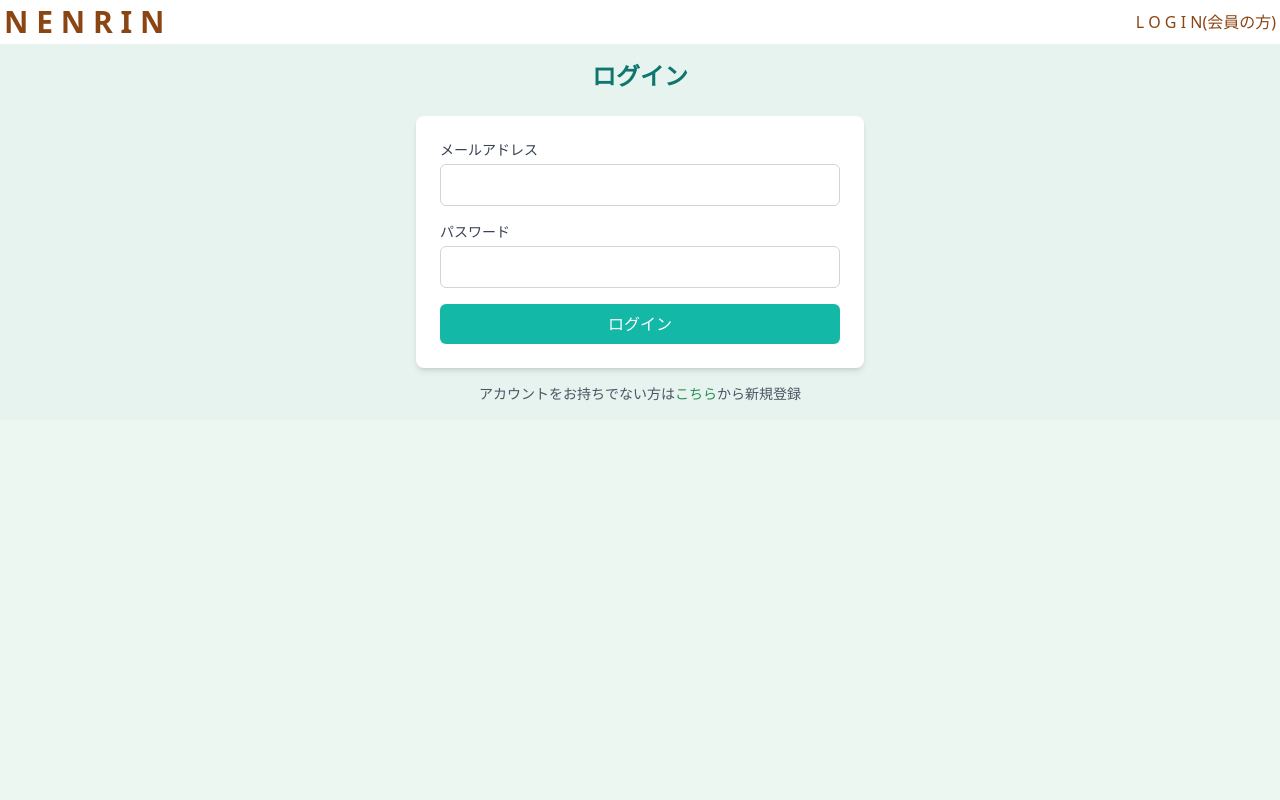
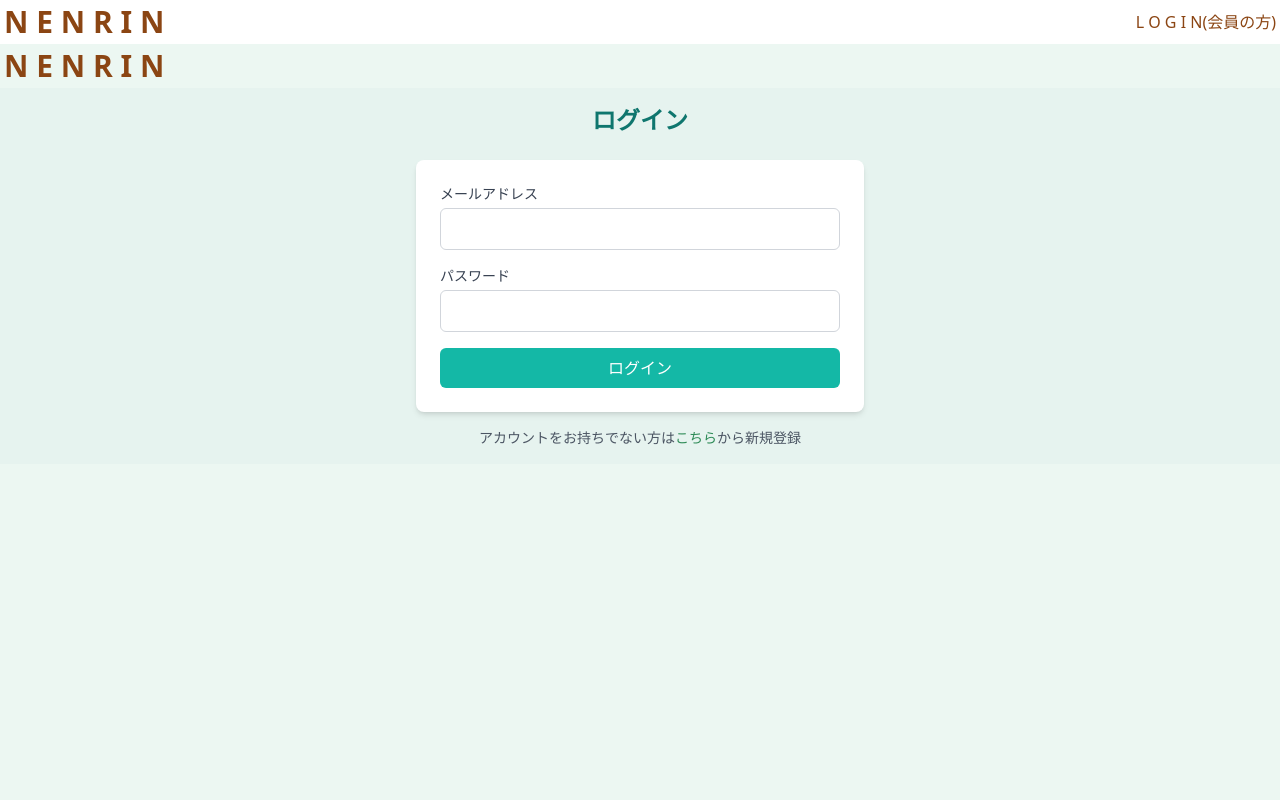
Before and after one commit to Yuka-Matsumoto/NENRIN, a Next.js app in the folder frontend/: page /account/login in a window 1280 px wide. Shown: the top 800 px of the page. Built offline with nearby package versions, Linux system fonts and the light colour scheme; no server answers.

Commit message:
🚧customheader

```diff
--- a/frontend/components/layout/CustomHeader.tsx
+++ b/frontend/components/layout/CustomHeader.tsx
@@ -6,12 +6,7 @@ const CustomHeader = () => {
     return (
         <div className="flex justify-between items-center">
             <Link href="/" passHref>
-                <h1 className="text-green-700 text-3xl font-bold p-1">カスタム N E N R I N</h1>
-            </Link>
-            <Link href="/" passHref>
-                <p className="text-green-700 ml-auto pr-1 cursor-pointer">
-                    カスタム
-                </p>
+                <h1 className="text-brown-700 text-3xl font-bold p-1">N E N R I N</h1>
             </Link>
         </div>
     );
--- a/frontend/src/app/account/login/page.tsx
+++ b/frontend/src/app/account/login/page.tsx
@@ -1,11 +1,15 @@
+import RootLayout from '../../layout';
+import CustomHeader from "../../../../components/layout/CustomHeader";
 import LoginForm from '../../../../components/Auth/LoginForm';
 
 const LoginPage = () => {
     return (
-        <div>
-            {/* <h1>ログイン</h1> */}
-            <LoginForm />
-        </div>
+        <RootLayout header={<CustomHeader />}>
+            <div>
+                {/* <h1>ログイン</h1> */}
+                <LoginForm />
+            </div>
+        </RootLayout>
     );
 };
 
--- a/frontend/src/app/layout.tsx
+++ b/frontend/src/app/layout.tsx
@@ -1,28 +1,62 @@
+// import '../../styles/globals.css';
+// import Header from "../../components/layout/Header";
+// import Footer from "../../components/layout/Footer";
+
+// export const metadata = {
+//   title: "N E N R I N",
+//   description: "A platform that connects individuals and organizations, fostering community and purpose after retirement.",
+
+// }
+
+// export default function RootLayout({
+//   children,
+// }: {
+//   children: React.ReactNode
+// }) {
+//   return (
+
+//     <html lang="ja">
+//       <body>
+//         <Header />
+//         <div className="min-h-screen bg-mint">
+//           {children}
+//         </div>
+//         <Footer />
+//       </body>
+//     </html>
+//   )
+// }
+
+
+
+
+
+// app/layout.tsx
 import '../../styles/globals.css';
-import Header from "../../components/layout/Header";
+import DefaultHeader from "../../components/layout/Header";
 import Footer from "../../components/layout/Footer";
 
 export const metadata = {
   title: "N E N R I N",
   description: "A platform that connects individuals and organizations, fostering community and purpose after retirement.",
-
 }
 
 export default function RootLayout({
   children,
+  header, // ヘッダーをプロパティとして受け取る
 }: {
-  children: React.ReactNode
+  children: React.ReactNode,
+  header?: React.ReactNode // optionalでカスタムヘッダーを受け取る
 }) {
   return (
-
     <html lang="ja">
       <body>
-        <Header />
+        {header || <DefaultHeader />} {/* カスタムヘッダーがあればそれを表示、なければDefaultHeader */}
         <div className="min-h-screen bg-mint">
           {children}
         </div>
         <Footer />
       </body>
     </html>
-  )
+  );
 }
--- a/frontend/src/app/profile/senior/[id]/page.tsx
+++ b/frontend/src/app/profile/senior/[id]/page.tsx
@@ -3,7 +3,8 @@
 import { useParams } from "next/navigation";
 import { useSeniorProfile } from "../../../../../hooks/useSeniorProfile";
 import ProfileForm from "../../../../../components/Profile/ProfileForm";
-import CustomHeader from "../../../../../components/layout/CustomHeader";
+// import CustomHeader from "../../../../../components/layout/CustomHeader";
+// import RootLayout from "../../../layout"; // 正しいパスでインポート
 
 export default function SeniorProfilePage({
   params,
@@ -23,14 +24,14 @@ export default function SeniorProfilePage({
 
   return (
     <>
-      <RootLayout header={<CustomHeader />}>
+      {/* <RootLayout header={<CustomHeader />}> */}
       {/* <h1>プロフィール登録</h1> */}
       <ProfileForm
         formData={formData}
         handleChange={handleChange}
         handleSubmit={handleSubmit}
       />
-      </RootLayout>
+      {/* </RootLayout> */}
     </>
 
   );
```
Lines whose indentation alone changed are shown as unchanged.
